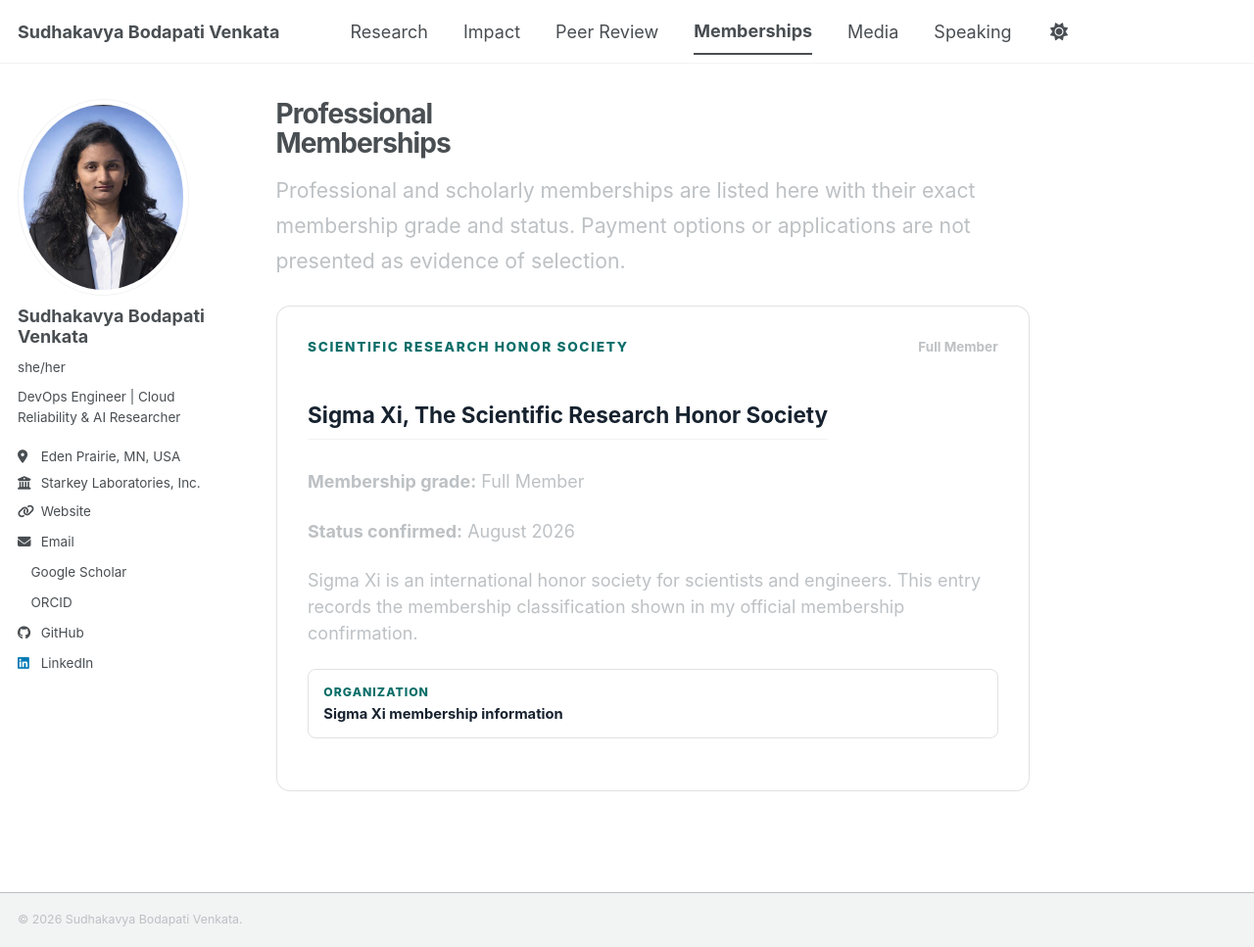
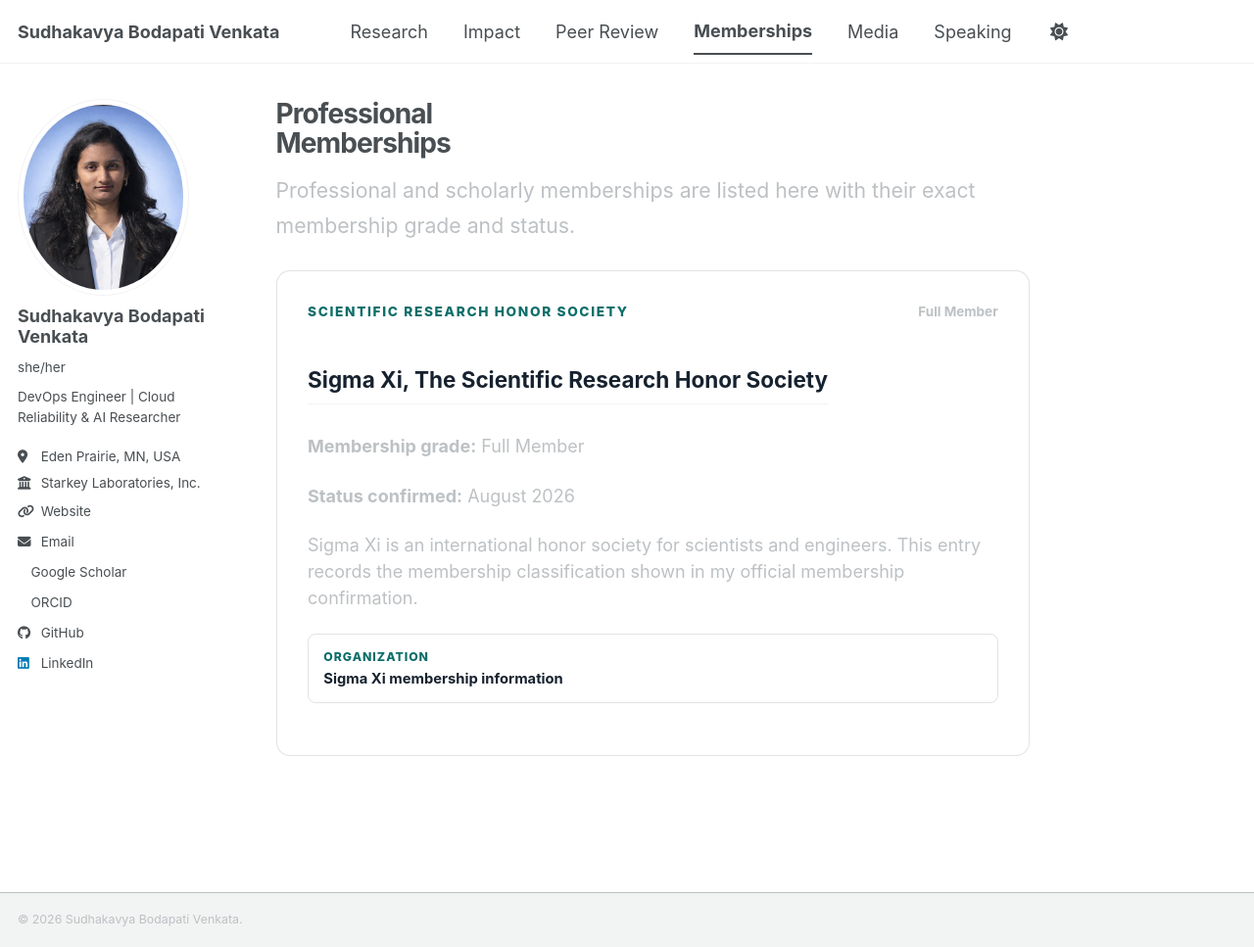
Before and after one commit to sudhakavya/sudhakavyabodapati, a Jekyll site: the page built from _pages/memberships.md, in a window 1280 px wide and 967 px high. Shown: the whole window at 98% size. Built offline with Jekyll 4.4.1, drawn with Linux system fonts in a browser that asks for light colours; a style sheet for code colours, icons or effects is not loaded.

Commit message:
Update memberships page introduction text
Removed mention of payment options or applications from the introduction.

```diff
--- a/_pages/memberships.md
+++ b/_pages/memberships.md
@@ -5,7 +5,7 @@ author_profile: true
 excerpt: "Verified professional membership of Sudhakavya Bodapati Venkata."
 ---
 
-<p class="page-intro">Professional and scholarly memberships are listed here with their exact membership grade and status. Payment options or applications are not presented as evidence of selection.</p>
+<p class="page-intro">Professional and scholarly memberships are listed here with their exact membership grade and status.</p>
 
 <article class="evidence-card">
   <div class="evidence-card__header">
```
